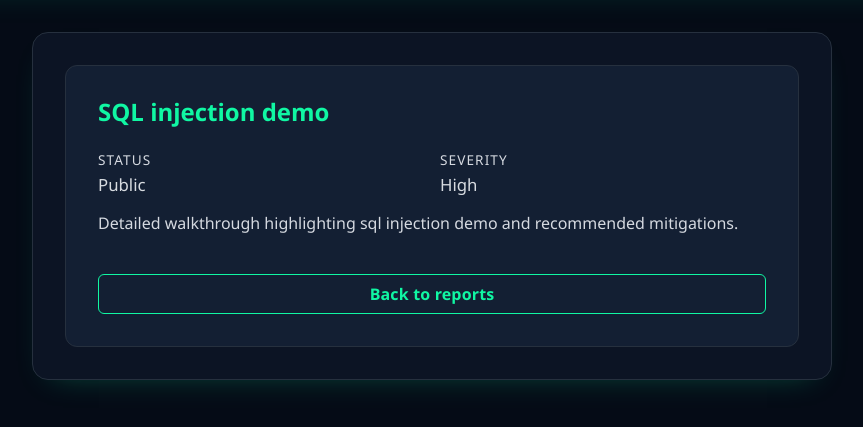
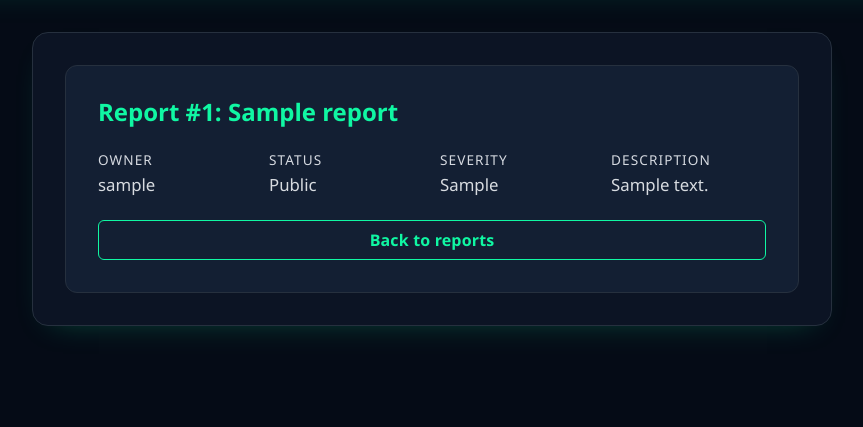
Before and after one commit to marcus-rk/SecureLeak, a Flask app: page /reports/1 in a window 1280 px wide. Shown: the part 115-542 px from the top of the page, without its empty margins (208-1071 px from the left). Run offline with Flask 3, Linux system fonts and the light colour scheme; tables that the repository leaves empty hold one stand-in row (values such as "Sample post"); some libraries are stand-ins or nearby versions.

Commit message:
Enhance report management: add owner_id to reports, update report creation and retrieval functions, and improve report detail and listing templates.

```diff
--- a/database/migrations/init.sql
+++ b/database/migrations/init.sql
@@ -13,11 +13,13 @@ CREATE TABLE IF NOT EXISTS users (
 
 CREATE TABLE IF NOT EXISTS reports (
     id INTEGER PRIMARY KEY AUTOINCREMENT,
+    owner_id INTEGER NOT NULL,
     title TEXT NOT NULL,
-    status TEXT NOT NULL,
+    description TEXT NOT NULL,
     severity TEXT NOT NULL,
-    summary TEXT NOT NULL,
-    created_at DATETIME NOT NULL DEFAULT CURRENT_TIMESTAMP
+    status TEXT NOT NULL CHECK (status IN ('public','private','closed')),
+    created_at DATETIME NOT NULL DEFAULT CURRENT_TIMESTAMP,
+    FOREIGN KEY (owner_id) REFERENCES users(id) ON DELETE CASCADE
 );
 
 CREATE TABLE IF NOT EXISTS comments (
@@ -33,6 +35,7 @@ CREATE TABLE IF NOT EXISTS comments (
 -- Indexes
 -- Fast listing/filtering of reports
 CREATE INDEX IF NOT EXISTS idx_reports_created_at ON reports (created_at DESC);
+CREATE INDEX IF NOT EXISTS idx_reports_owner_created_at ON reports (owner_id, created_at DESC);
 CREATE INDEX IF NOT EXISTS idx_reports_status_created_at ON reports (status, created_at DESC);
 
 -- Fast comment lookups per report/user
--- a/repository/reports_repo.py
+++ b/repository/reports_repo.py
@@ -3,40 +3,55 @@ from typing import Any, Dict, List, Optional
 from database.connection import get_db
 
 
-def create_report(title: str, status: str, severity: str, summary: str = "") -> int:
+def create_report(owner_id: int, title: str, description: str, severity: str, status: str) -> int:
     db = get_db()
     cur = db.execute(
-        "INSERT INTO reports (title, status, severity, summary) VALUES (?, ?, ?, ?)",
-        (title, status, severity, summary),
+        "INSERT INTO reports (owner_id, title, description, severity, status) VALUES (?, ?, ?, ?, ?)",
+        (owner_id, title, description, severity, status),
     )
     db.commit()
     return cur.lastrowid
 
 
 def get_report_by_id(report_id: int) -> Optional[Dict[str, Any]]:
-    row = get_db().execute("SELECT * FROM reports WHERE id = ?", (report_id,)).fetchone()
+    row = get_db().execute(
+        """
+        SELECT r.*, u.username AS owner_username
+        FROM reports AS r
+        LEFT JOIN users AS u ON u.id = r.owner_id
+        WHERE r.id = ?
+        """,
+        (report_id,),
+    ).fetchone()
     return dict(row) if row else None
 
 
-def list_reports(limit: int = 100, offset: int = 0) -> List[Dict[str, Any]]:
+def list_public_and_own(user_id: int, limit: int = 100, offset: int = 0) -> List[Dict[str, Any]]:
     rows = get_db().execute(
-        "SELECT * FROM reports ORDER BY id LIMIT ? OFFSET ?", (limit, offset)
+        """
+        SELECT *
+        FROM reports
+        WHERE status = 'public' OR owner_id = ?
+        ORDER BY created_at DESC
+        LIMIT ? OFFSET ?
+        """,
+        (user_id, limit, offset),
     ).fetchall()
     return [dict(r) for r in rows]
 
 
-def update_report(report_id: int, **fields: Any) -> bool:
+def update_report(report_id: int, updates: Dict[str, Any]) -> bool:
     """Update allowed report columns using a whitelist to avoid SQL injection.
 
-    Allowed fields: title, status, severity, summary.
+    Allowed fields: title, description, severity, status.
     """
-    allowed = {"title", "status", "severity", "summary"}
-    updates = {k: v for k, v in fields.items() if k in allowed}
-    if not updates:
+    allowed = {"title", "description", "severity", "status"}
+    sanitized = {k: v for k, v in updates.items() if k in allowed}
+    if not sanitized:
         return False
     db = get_db()
-    cols = ", ".join([f"{k} = ?" for k in updates.keys()])
-    values = list(updates.values()) + [report_id]
+    cols = ", ".join([f"{k} = ?" for k in sanitized.keys()])
+    values = list(sanitized.values()) + [report_id]
     sql = "UPDATE reports SET " + cols + " WHERE id = ?"  # columns validated via whitelist
     cur = db.execute(sql, values)
     db.commit()
--- a/routes/reports.py
+++ b/routes/reports.py
@@ -1,86 +1,67 @@
-from flask import Blueprint, abort, render_template
+from flask import Blueprint, abort, flash, redirect, render_template, request, session, url_for
+from flask.typing import ResponseReturnValue
+from repository import reports_repo
+from security.decorators import login_required
 
 reports_bp = Blueprint("reports", __name__, url_prefix="/reports")
 
-
-_REPORT_ROWS = [
-    ("SQL injection demo", "public", "high"),
-    ("Missing CSP", "private", "medium"),
-    ("Insecure direct object reference", "private", "high"),
-    ("Outdated TLS configuration", "public", "medium"),
-    ("Directory traversal proof", "public", "high"),
-    ("Broken access control - admin bypass", "private", "high"),
-    ("Default credentials audit", "public", "medium"),
-    ("Session fixation scenario", "private", "medium"),
-    ("Cross-site scripting field test", "public", "high"),
-    ("CSRF token leak reproduction", "private", "high"),
-    ("Open redirect sample", "public", "medium"),
-    ("Logging injection case", "private", "medium"),
-    ("YAML deserialization check", "private", "high"),
-    ("XML external entity attempt", "public", "high"),
-    ("Insecure cookie flags", "public", "medium"),
-    ("Rate limit bypass profile", "private", "medium"),
-    ("JWT tampering scenario", "private", "high"),
-    ("Password reset abuse", "public", "high"),
-    ("Uploaded file type bypass", "public", "high"),
-    ("Subresource integrity missing", "public", "medium"),
-    ("SSRF metadata access", "private", "high"),
-    ("Prototype pollution payload", "public", "high"),
-    ("Cache poisoning preview", "private", "medium"),
-    ("Clickjacking frame test", "public", "medium"),
-    ("DNS rebinding lab", "private", "high"),
-    ("Mail header injection", "public", "medium"),
-    ("OAuth misconfiguration example", "private", "medium"),
-    ("API enumeration suite", "public", "medium"),
-    ("Websocket auth skip", "private", "high"),
-    ("Command injection sandbox", "public", "high"),
-    ("GraphQL introspection enabled", "public", "medium"),
-    ("CORS wildcard origin", "public", "medium"),
-    ("Mixed content resources", "public", "low"),
-    ("LDAP injection probe", "private", "high"),
-    ("Brute force login window", "private", "medium"),
-    ("Memory disclosure via trace", "public", "medium"),
-    ("CRLF injection sample", "public", "medium"),
-    ("MFA downgrade workflow", "private", "high"),
-    ("Partner webhook spoofing", "private", "high"),
-    ("Path parameter tampering", "public", "medium"),
-    ("Access log exposure", "public", "low"),
-    ("Stored XSS comment stream", "public", "high"),
-    ("Payment webhook replay", "private", "high"),
-    ("Desync request smuggling", "private", "high"),
-    ("Compression oracle test", "public", "medium"),
-    ("Password policy weakness", "public", "low"),
-    ("Error stack trace leak", "public", "low"),
-    ("Predictable password reset token", "private", "high"),
-    ("Side-channel timing probe", "private", "medium"),
-    ("Deprecated cipher suite usage", "public", "medium"),
-]
-
-SAMPLE_REPORTS = [
-    {
-        "id": idx,
-        "title": title,
-        "status": status,
-        "severity": severity,
-        "summary": f"Detailed walkthrough highlighting {title.lower()} and recommended mitigations.",
-    }
-    for idx, (title, status, severity) in enumerate(_REPORT_ROWS, start=1)
-]
+# DB-backed reports: sample data removed
 
 
 @reports_bp.route("/", methods=["GET"])
-def list_reports() -> str:
-    return render_template("reports_list.html", reports=SAMPLE_REPORTS)
+@login_required
+def list_reports() -> ResponseReturnValue:
+    user_id = session.get("user_id")
+    reports = reports_repo.list_public_and_own(user_id)
+    return render_template("reports_list.html", reports=reports), 200
 
 
-@reports_bp.route("/new", methods=["GET", "POST"])
-def new_report() -> str:
-    return render_template("report_new.html")
+@reports_bp.route("/new", methods=["GET"])
+@login_required
+def new_report() -> ResponseReturnValue:
+    return render_template("report_new.html"), 200
+
+
+@reports_bp.route("/new", methods=["POST"])
+@login_required
+def new_report_post() -> ResponseReturnValue:
+    title = (request.form.get("title") or "").strip()
+    description = (request.form.get("description") or "").strip()
+    severity = (request.form.get("severity") or "").strip().lower()
+    status = (request.form.get("status") or "").strip().lower()
+
+    if not title or not description:
+        return _report_bad_request("Title and description are required.")
+
+    if severity not in {"low", "medium", "high"}:
+        return _report_bad_request("Invalid severity.")
+
+    # Creation policy: only allow public/private at creation time
+    if status not in {"public", "private"}:
+        return _report_bad_request("Invalid status. Choose public or private.")
+
+    owner_id = session.get("user_id")
+    reports_repo.create_report(owner_id, title, description, severity, status)
+    flash("Report created.", "success")
+    return redirect(url_for("reports.list_reports"), 303)
 
 
 @reports_bp.route("/<int:report_id>", methods=["GET"])
-def view_report(report_id: int) -> str:
-    report = next((item for item in SAMPLE_REPORTS if item["id"] == report_id), None)
-    if report is None:
+def view_report(report_id: int) -> ResponseReturnValue:
+    report = reports_repo.get_report_by_id(report_id)
+    if not report:
         abort(404)
-    return render_template("report_detail.html", report=report)
+
+    # Authorization: private reports visible only to owner; return 404 to avoid info leakage
+    if report.get("status") == "private":
+        uid = session.get("user_id")
+        if not uid or uid != report.get("owner_id"):
+            abort(404)
+    return render_template("report_detail.html", report=report), 200
+
+
+# --- helpers ---
+
+def _report_bad_request(msg: str) -> ResponseReturnValue:
+    flash(msg, "error")
+    return render_template("report_new.html"), 400
--- a/templates/report_detail.html
+++ b/templates/report_detail.html
@@ -1,14 +1,20 @@
 {#
     Individual report detail card.
-    `reports.view_report` passes a single report dict with id, status, severity, and summary fields.
+    `reports.view_report` passes a single report dict with id, status, severity, and description fields.
     Provides a back link to the listing so browsing remains in the reports blueprint.
 #}
 {% extends "layout.html" %}
 {% block content %}
     <section class="reports">
-        <h2>{{ report.title }}</h2>
+    <h2>Report #{{ report.id }}: {{ report.title }}</h2>
         <div class="report-detail">
             <dl>
+                <div>
+                    <dt>Owner</dt>
+                    <dd>
+                        {{ report.owner_username or 'Unknown' }}
+                    </dd>
+                </div>
                 <div>
                     <dt>Status</dt>
                     <dd>
@@ -21,8 +27,13 @@
                         {{ report.severity|capitalize }}
                     </dd>
                 </div>
+                <div>
+                    <dt>Description</dt>
+                    <dd>
+                        {{ report.description }}
+                    </dd>
+                </div>
             </dl>
-            <p>{{ report.summary }}</p>
         </div>
         <a class="button-link" href="{{ url_for('reports.list_reports') }}">Back to reports</a>
     </section>
--- a/templates/reports_list.html
+++ b/templates/reports_list.html
@@ -1,6 +1,5 @@
 {#
-    Displays the list of demo security reports.
-    Each row delegates to `reports.list_reports`, which injects SAMPLE_REPORTS.
+    Displays the list of security reports from the database (public + own private).
     Cells link to `reports.view_report` so clicking navigates to the detail view.
 #}
 {% extends "layout.html" %}
```
Also changed, not shown: tests/repository/test_reports_repo.py (+13 -8 lines).
